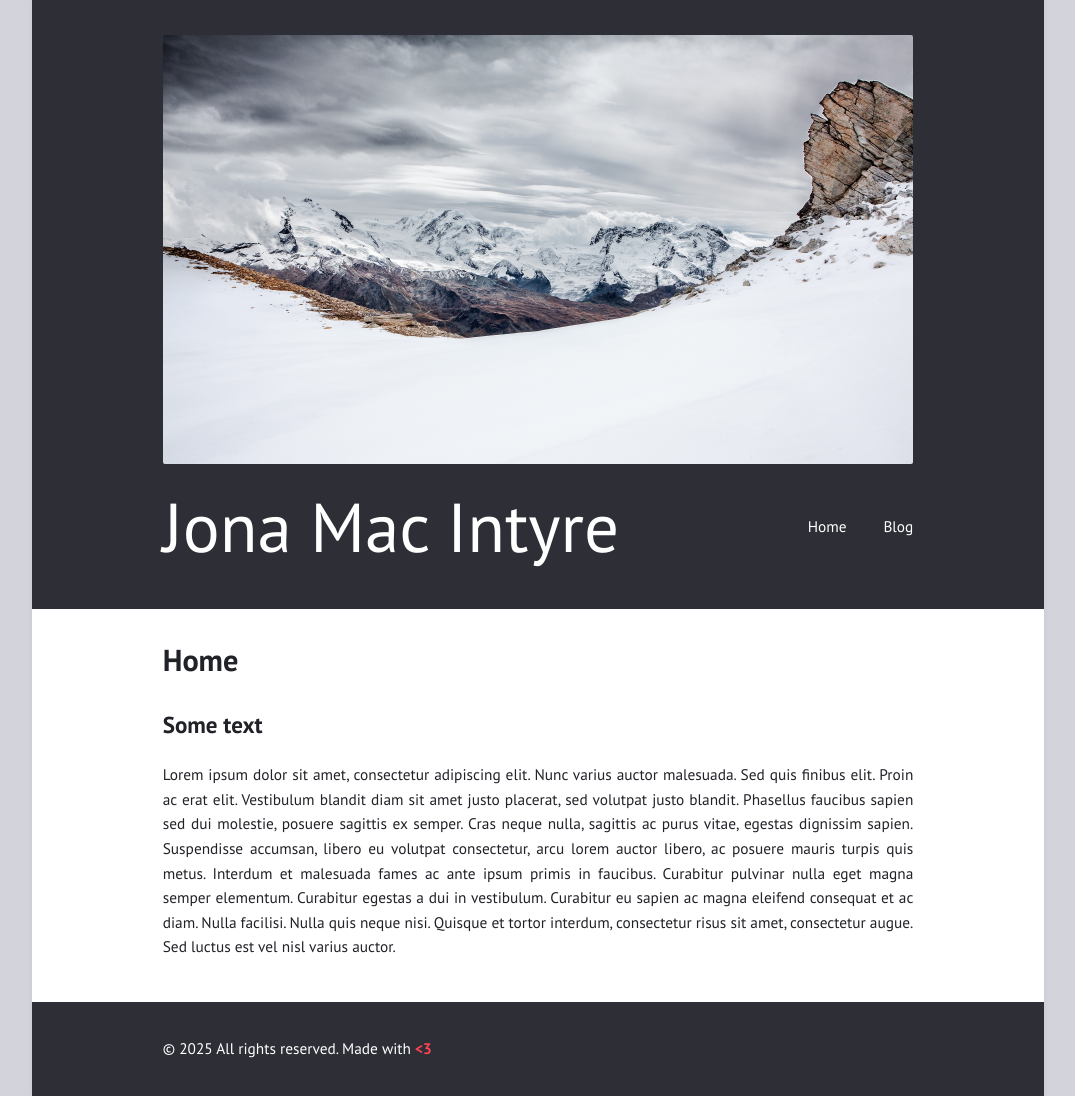
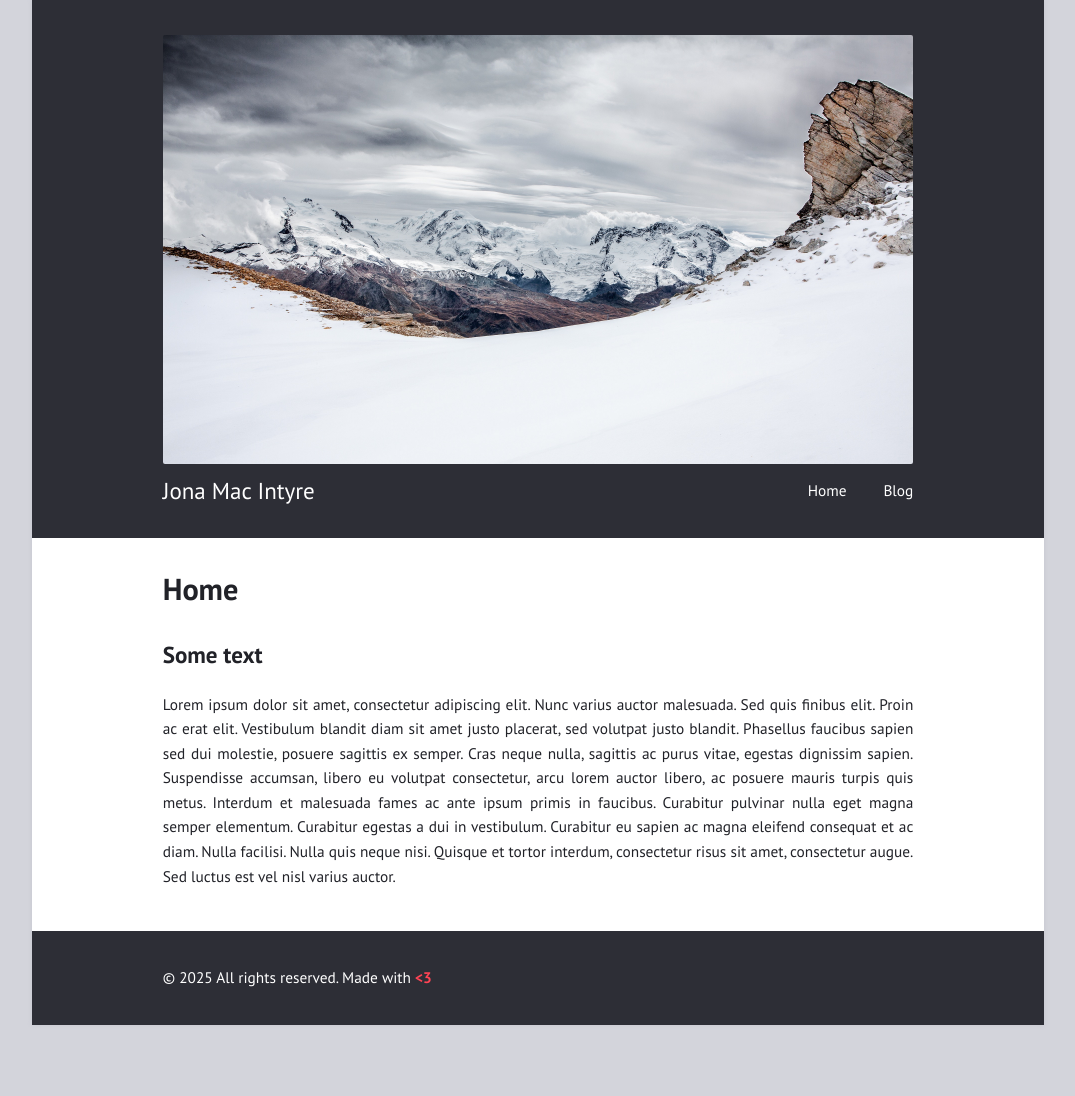
Before and after one commit to macinj1/macinj1.github.io, a Jekyll site: the page built from index.md, in a window 1280 px wide. Shown: the whole page, without its empty margins (102-1177 px from the left). Built offline with Jekyll 4.4.1, drawn with Linux system fonts in a browser that asks for light colours; after the commit the page ends 1025 px from its top, so only the background shows below that.

Commit message:
Update classes.sass

```diff
--- a/_sass/classes.sass
+++ b/_sass/classes.sass
@@ -1,5 +1,5 @@
 .title
-  font-size: 4.5em
+  font-size: 1.5em
 
 .more
   margin: 2em 0 1em
```
